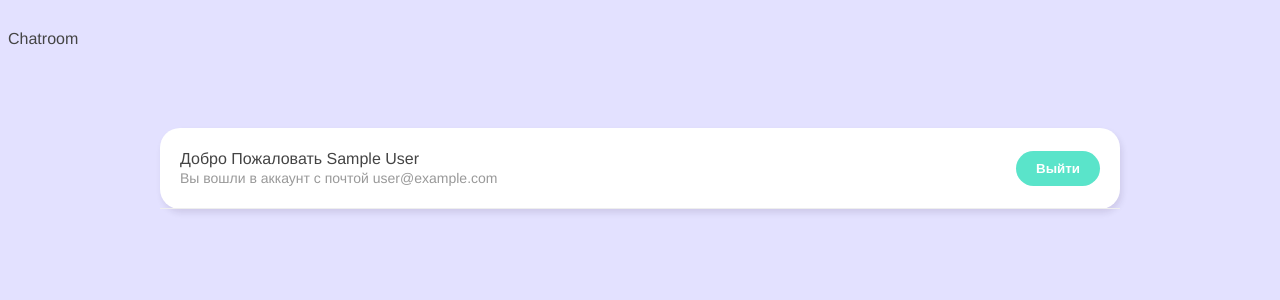
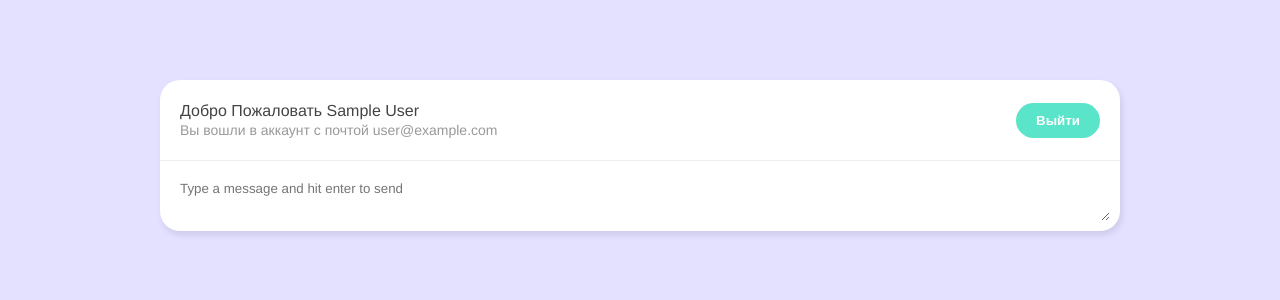
Before and after one commit to solohad1n/Chat, a Vue app: page /chatroom in a window 1280 px wide. Shown: the top 300 px of the page. Built offline with nearby package versions, Linux system fonts and the light colour scheme; no server answers; sample sign-in values are in the browser's storage.

Commit message:
Added the function to send a message to firestore via chat

```diff
--- a/src/components/Login.vue
+++ b/src/components/Login.vue
@@ -7,16 +7,17 @@
 const successLogin = defineEmits(['successLogin'])
 
 const handleSubmit = async () => {
-  const {error,login} = useLogin()
-  await login(email.value,password.value)
+	const { error, login } = useLogin();
 
-  if(!error.value){
+	await login(email.value, password.value);
+
+	if (!error.value) {
 		successLogin('successLogin')
 	}
-  else{
+	else {
 		console.log(error.value)
 	}
-}
+};
 </script>
 
 <template>
@@ -28,5 +29,4 @@
 </template>
 
 <style>
-
 </style>
--- /dev/null
+++ b/src/components/NewChatRoom.vue
@@ -0,0 +1,59 @@
+<template>
+	<form>
+		<textarea
+			v-model="message"
+			placeholder="Type a message and hit enter to send"
+			@keypress.enter.prevent="handleSubmitMessage"
+		></textarea>
+	</form>
+</template>
+
+<script setup>
+import { ref } from "@vue/reactivity";
+import { user } from "../composables/useUser";
+import { timestamp } from "../firebase/config";
+import useCollection from "../composables/useCollection";
+
+const message = ref("");
+
+const { addDocument } = useCollection();
+
+const handleSubmitMessage = async () => {
+	const chat = {
+		name: user.value.displayName,
+		message: message.value,
+		createdAt: timestamp,
+	};
+
+	const {error} = await addDocument(chat);
+
+	if (error.value) {
+		console.log(err.message);
+	}
+
+	message.value = "";
+};
+</script>
+
+<style scoped>
+form {
+	margin: 10px;
+}
+textarea {
+	width: 100%;
+	max-width: 100%;
+	margin-bottom: 6px;
+	padding: 10px;
+	box-sizing: border-box;
+	border: 0;
+	border-radius: 20px;
+	font-family: inherit;
+	outline: none;
+}
+.error {
+	text-align: center;
+	color: #ff2a58;
+	font-size: 12px;
+	padding: 10px 0;
+}
+</style>
--- /dev/null
+++ b/src/composables/useCollection.js
@@ -0,0 +1,23 @@
+import { ref } from "vue"
+import { firestore } from '../firebase/config'
+import { collection, addDoc } from 'firebase/firestore'
+
+
+
+const useCollection = () => {
+  const addDocument = async (newDocument) => {
+    const error = ref(null)
+    try {
+      const collectionRef = collection(firestore, 'messages')
+      await addDoc(collectionRef, newDocument)
+      error.value = null
+    }
+    catch (err) {
+      error.value = err.message
+    }
+    return { error }
+  }
+  return { addDocument }
+}
+
+export default useCollection
--- a/src/firebase/config.js
+++ b/src/firebase/config.js
@@ -1,6 +1,7 @@
 import { initializeApp } from "firebase/app";
 import { getFirestore, serverTimestamp } from 'firebase/firestore'
 import { getAuth } from 'firebase/auth'
+
 const firebaseConfig = {
   apiKey: "AIzaSyBEPJ6suf0OZoSHXcy1ScNjjrgQKrIMLVY",
   authDomain: "vue--chat.firebaseapp.com",
@@ -11,7 +12,7 @@
 };
 
 
-const app = initializeApp(firebaseConfig);
-export const firebase = getFirestore(app)
+const app = initializeApp(firebaseConfig)
+export const firestore = getFirestore(app)
 export const auth = getAuth(app)
 export const timestamp = serverTimestamp()
--- a/src/main.js
+++ b/src/main.js
@@ -3,8 +3,15 @@
 import router from './router'
 import './assets/main.css'
 
-const app = createApp(App)
+import { auth } from './firebase/config'
+import { onAuthStateChanged } from 'firebase/auth'
 
-app.use(router)
+let app
 
-app.mount('#app')
+onAuthStateChanged(auth, () => {
+  if (!app) {
+    app = createApp(App)
+    app.use(router)
+    app.mount('#app')
+  }
+})
--- a/src/views/Chatroom.vue
+++ b/src/views/Chatroom.vue
@@ -1,12 +1,13 @@
 <template>
-  <p>Chatroom</p>
   <div class="container">
   <Navbar />
+  <NewChatRoom/>
   </div>
 </template>
 
 <script setup>
 import Navbar from "../components/Navbar.vue";
+import NewChatRoom from "../components/NewChatRoom.vue";
 </script>
 
 <style>
```
Lines whose indentation alone changed are shown as unchanged.
